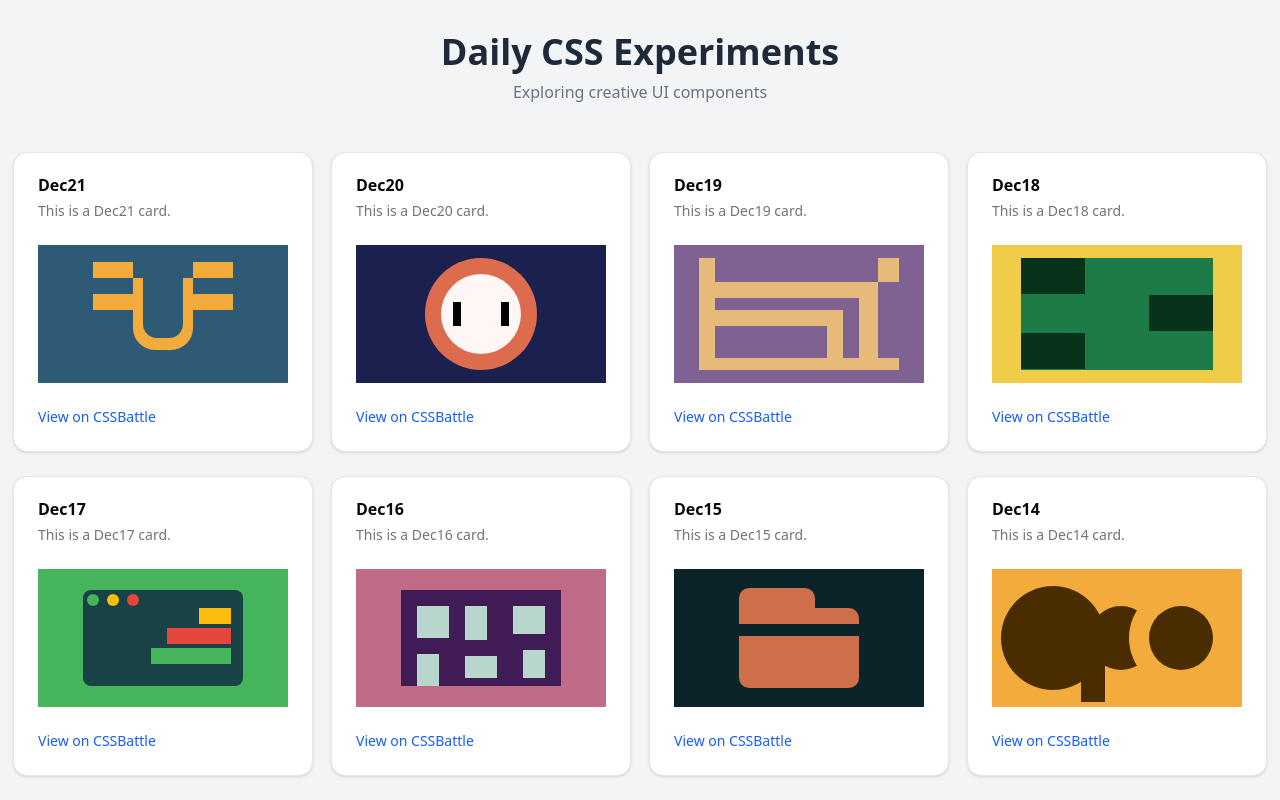
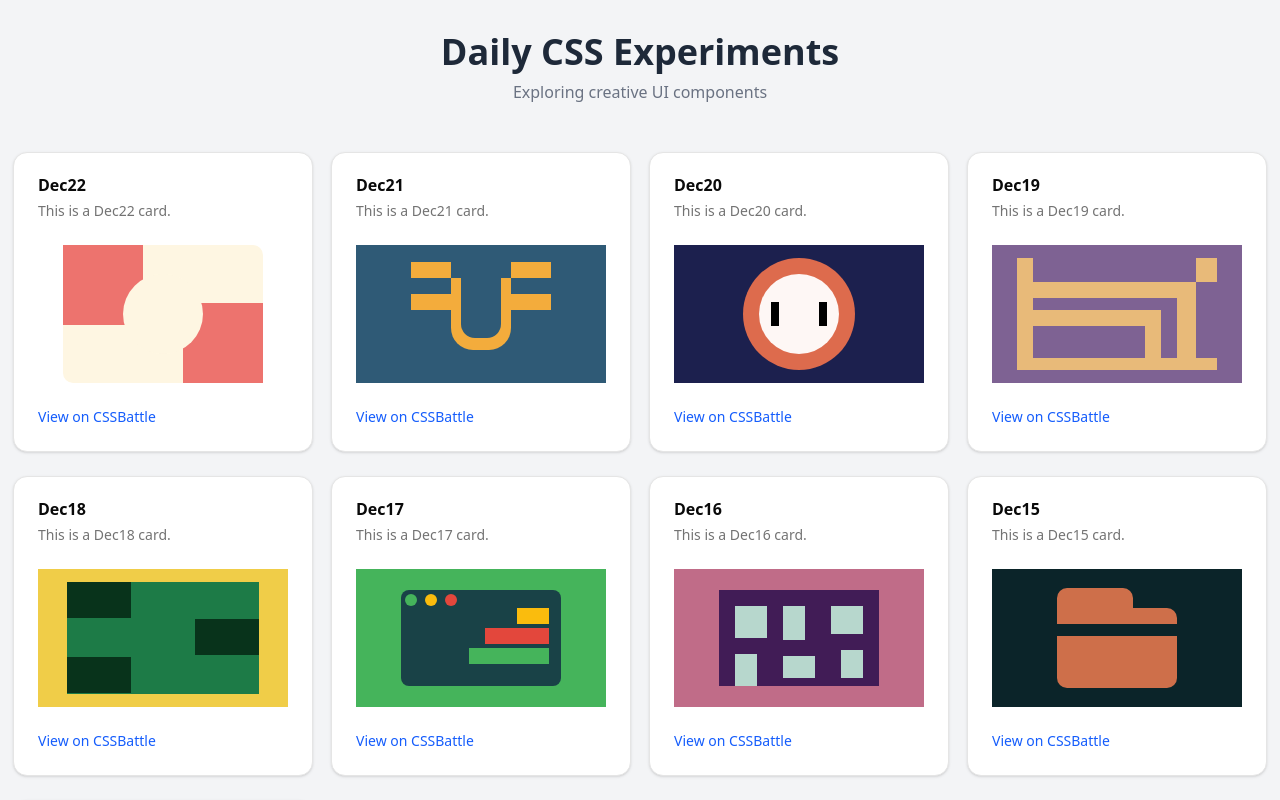
Before and after one commit to Abhay-86/css-challenges, a Next.js app: page / in a window 1280 px wide. Shown: the top 800 px of the page. Built offline with nearby package versions, Linux system fonts and the light colour scheme.

Commit message:
challenge for 22Dec

```diff
--- a/app/page.tsx
+++ b/app/page.tsx
@@ -10,6 +10,7 @@ import {
 import { lazy, Suspense } from "react";
 
 // Lazy load components for better performance
+const Dec22 = lazy(() => import("@/components/css/Dec22"));
 const Dec21 = lazy(() => import("@/components/css/Dec21"));
 const Dec20 = lazy(() => import("@/components/css/Dec20"));
 const Dec19 = lazy(() => import("@/components/css/Dec19"));
@@ -19,9 +20,10 @@ const Dec16 = lazy(() => import("@/components/css/Dec16"));
 const Dec15 = lazy(() => import("@/components/css/Dec15"));
 const Dec14 = lazy(() => import("@/components/css/Dec14"));
 
-const items = ["Dec21", "Dec20", "Dec19", "Dec18", "Dec17", "Dec16", "Dec15","Dec14"];
+const items = ["Dec22", "Dec21", "Dec20", "Dec19", "Dec18", "Dec17", "Dec16", "Dec15", "Dec14"];
 
 const componentMap: Record<string, React.ComponentType> = {
+  Dec22: Dec22,
   Dec21: Dec21,
   Dec20: Dec20,
   Dec19: Dec19,
@@ -34,6 +36,7 @@ const componentMap: Record<string, React.ComponentType> = {
 
 // Map each challenge/date to its CSSBattle url. Update per-item links as you solve them.
 const linkMap: Record<string, string> = {
+  Dec22: "https://cssbattle.dev/play/L7GbFcLzQxnefKaDh4zJ",
   Dec21: "https://cssbattle.dev/play/ArcjIfPj8fkr7EX2Km56",
   Dec20: "https://cssbattle.dev/play/1qDvtL9IDM2z2zW5Jtx2",
   Dec19: "https://cssbattle.dev/play/PGbERCTxzKMLkBImphKz",
--- /dev/null
+++ b/components/css/Dec22.tsx
@@ -0,0 +1,9 @@
+export default function Dec22() {
+  return (
+    <div className="bg-[#FEF6E2] w-50 h-full relative rounded-lg">
+      <div className="bg-[#ED736E] w-20 h-20 absolute top-0 left-0"></div>
+      <div className="bg-[#ED736E] w-20 h-20 absolute bottom-0 right-0"></div>
+      <div className="bg-[#FEF6E2] w-20 h-20 rounded-full absolute top-1/2 left-1/2 -translate-x-1/2 -translate-y-1/2 z-10"></div>
+  </div>
+  );
+}
```
